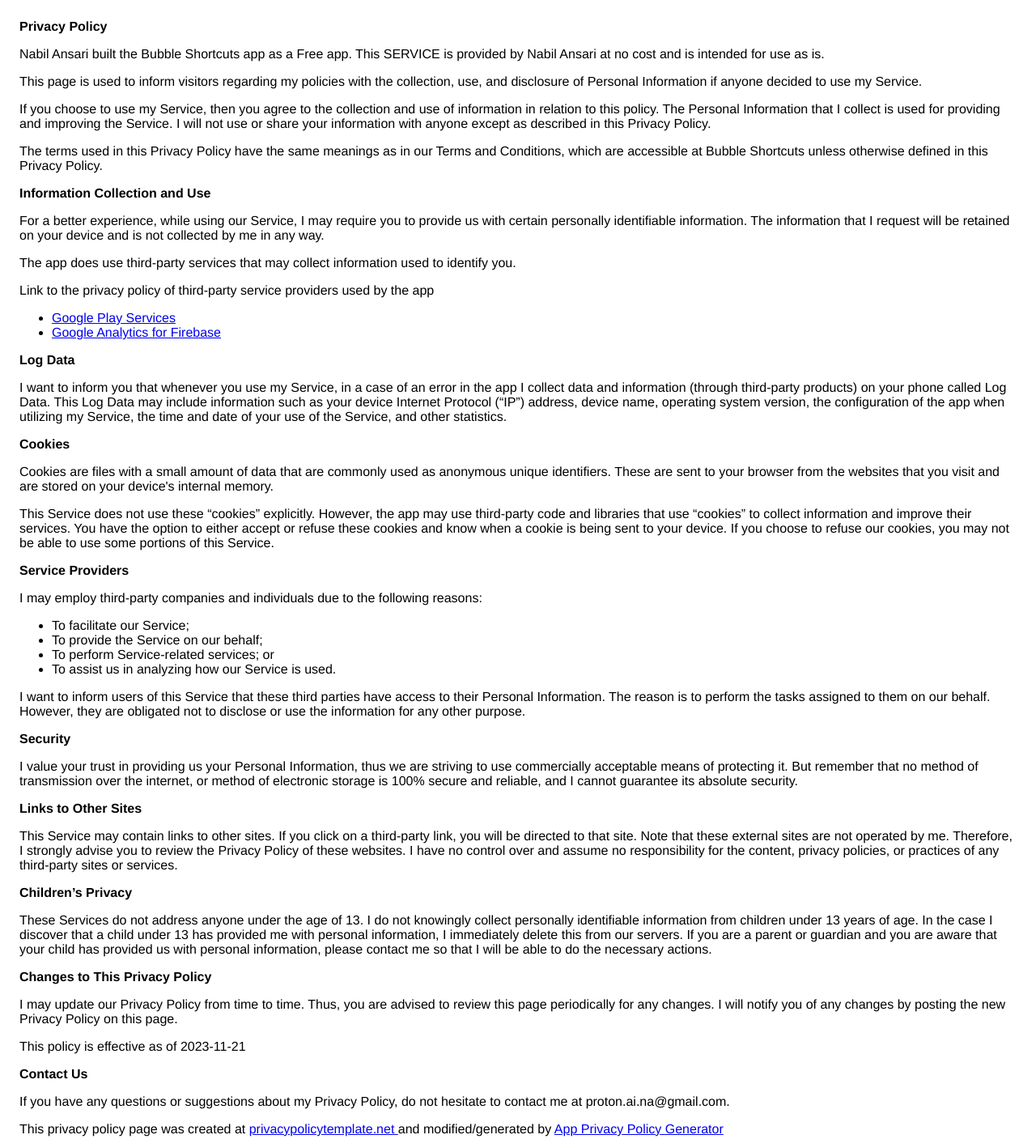
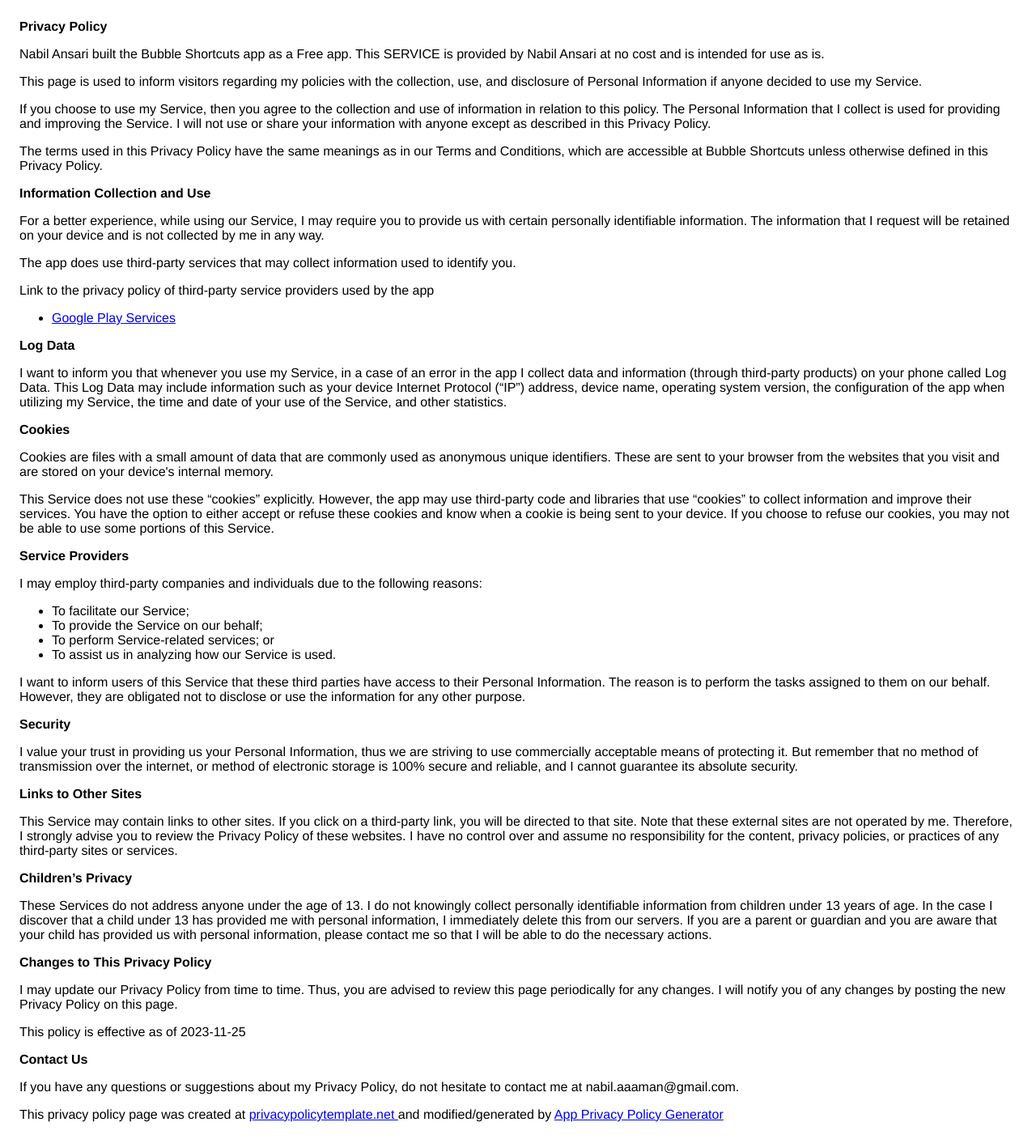
Before and after one commit to nabil-repo/privacy-policies-, a plain HTML site: page main.html in a window 1280 px wide. Shown: the whole page at 81% size. Drawn offline with Linux system fonts and the light colour scheme.

Commit message:
Update main.html

```diff
--- a/main.html
+++ b/main.html
@@ -8,9 +8,9 @@
     </head>
     <body>
     <strong>Privacy Policy</strong> <p>
-                  Nabil Ansari  built the Bubble Shortcuts app as
+                  Nabil Ansari built the Bubble Shortcuts app as
                   a Free app. This SERVICE is provided by
-                  Nabil Ansari  at no cost and is intended for use as
+                  Nabil Ansari at no cost and is intended for use as
                   is.
                 </p> <p>
                   This page is used to inform visitors regarding my
@@ -37,7 +37,7 @@
                   </p> <p>
                     Link to the privacy policy of third-party service providers used
                     by the app
-                  </p> <ul><li><a href="https://www.google.com/policies/privacy/" target="_blank" rel="noopener noreferrer">Google Play Services</a></li><!----><li><a href="https://firebase.google.com/support/privacy" target="_blank" rel="noopener noreferrer">Google Analytics for Firebase</a></li><!----><!----><!----><!----><!----><!----><!----><!----><!----><!----><!----><!----><!----><!----><!----><!----><!----><!----><!----><!----><!----><!----><!----><!----><!----><!----></ul></div> <p><strong>Log Data</strong></p> <p>
+                  </p> <ul><li><a href="https://www.google.com/policies/privacy/" target="_blank" rel="noopener noreferrer">Google Play Services</a></li><!----><!----><!----><!----><!----><!----><!----><!----><!----><!----><!----><!----><!----><!----><!----><!----><!----><!----><!----><!----><!----><!----><!----><!----><!----><!----><!----><!----></ul></div> <p><strong>Log Data</strong></p> <p>
                   I want to inform you that whenever you
                   use my Service, in a case of an error in the app
                   I collect data and information (through third-party
@@ -101,9 +101,9 @@
                   periodically for any changes. I will
                   notify you of any changes by posting the new Privacy Policy on
                   this page.
-                </p> <p>This policy is effective as of 2023-11-21</p> <p><strong>Contact Us</strong></p> <p>
+                </p> <p>This policy is effective as of 2023-11-25</p> <p><strong>Contact Us</strong></p> <p>
                   If you have any questions or suggestions about my
-                  Privacy Policy, do not hesitate to contact me at proton.ai.na@gmail.com.
+                  Privacy Policy, do not hesitate to contact me at nabil.aaaman@gmail.com.
                 </p> <p>This privacy policy page was created at <a href="https://privacypolicytemplate.net" target="_blank" rel="noopener noreferrer">privacypolicytemplate.net </a>and modified/generated by <a href="https://app-privacy-policy-generator.nisrulz.com/" target="_blank" rel="noopener noreferrer">App Privacy Policy Generator</a></p>
     </body>
     </html>
```
